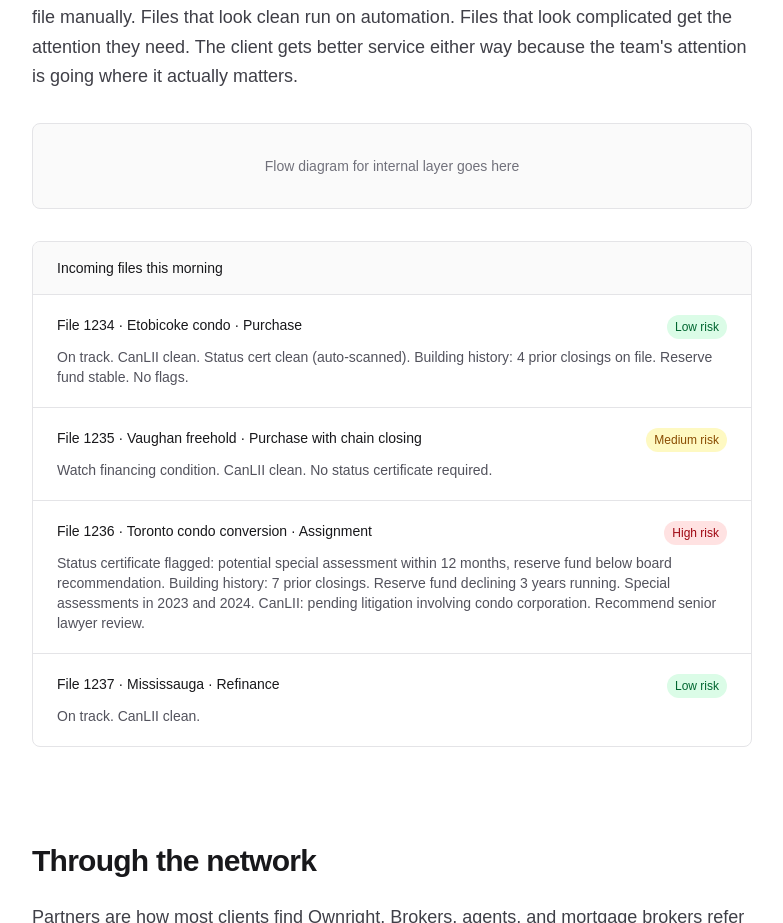
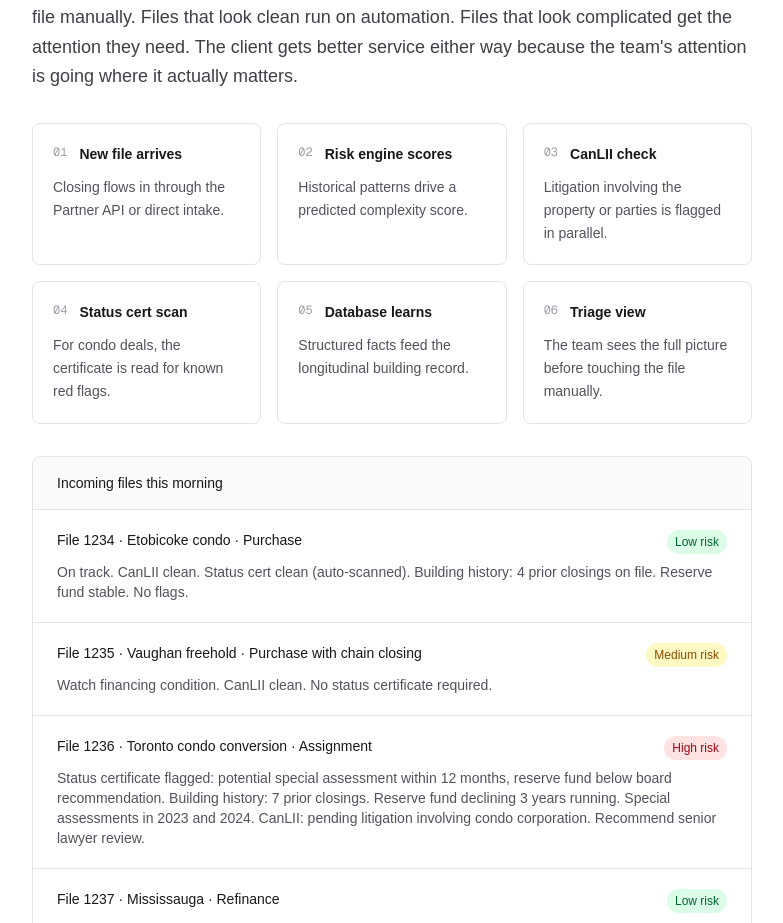
Before and after one commit to bfntosi/ownright-app, a Next.js app: page /notes in a window 1280 px wide. Shown: the part 1683-2606 px from the top of the page, without its empty margins (248-1031 px from the left). Built offline with nearby package versions, Linux system fonts and the light colour scheme.

Commit message:
Add internal flow cards for section 2

```diff
--- a/src/app/notes/page.tsx
+++ b/src/app/notes/page.tsx
@@ -1,4 +1,5 @@
 import SystemMap from "@/components/SystemMap";
+import InternalFlow from "@/components/InternalFlow";
 
 export const metadata = {
   title: "Notes",
@@ -50,10 +51,10 @@ export default function NotesPage() {
     Every new closing that lands at Ownright today gets the same starting point. The team reads the file, makes a judgment on complexity, and routes it through the process. That works at current scale. It does not work at ten times the scale. The same data that powers the dashboard can score new files the moment they arrive. A risk engine reads historical patterns. A CanLII check runs in parallel to flag any litigation involving the property, building, or parties. For condo deals, an AI scan reads the status certificate for known red flags like upcoming special assessments, low reserve funds, or board disputes. Every certificate the team reviews also feeds the database, extracting structured facts that build a longitudinal record of each building&apos;s health over time. After enough closings, the database knows which buildings have been declining, which have stable reserves, which have boards in flux. The team sees all of this in the triage view before anyone touches the file manually. Files that look clean run on automation. Files that look complicated get the attention they need. The client gets better service either way because the team&apos;s attention is going where it actually matters.
   </p>
 
-  {/* Flow diagram placeholder */}
-  <div className="mb-8 p-8 border border-zinc-200 dark:border-zinc-800 rounded-lg bg-zinc-50 dark:bg-zinc-900 text-center">
-    <p className="text-sm text-zinc-500 dark:text-zinc-400">Flow diagram for internal layer goes here</p>
-  </div>
+  {/* Internal flow */}
+<div className="mb-8">
+  <InternalFlow />
+</div>
 
   {/* Triage mockup card */}
   <div className="rounded-lg border border-zinc-200 dark:border-zinc-800 bg-white dark:bg-zinc-900 overflow-hidden">
--- /dev/null
+++ b/src/components/InternalFlow.tsx
@@ -0,0 +1,61 @@
+"use client";
+
+const steps = [
+  {
+    number: "01",
+    title: "New file arrives",
+    description: "Closing flows in through the Partner API or direct intake.",
+  },
+  {
+    number: "02",
+    title: "Risk engine scores",
+    description: "Historical patterns drive a predicted complexity score.",
+  },
+  {
+    number: "03",
+    title: "CanLII check",
+    description: "Litigation involving the property or parties is flagged in parallel.",
+  },
+  {
+    number: "04",
+    title: "Status cert scan",
+    description: "For condo deals, the certificate is read for known red flags.",
+  },
+  {
+    number: "05",
+    title: "Database learns",
+    description: "Structured facts feed the longitudinal building record.",
+  },
+  {
+    number: "06",
+    title: "Triage view",
+    description: "The team sees the full picture before touching the file manually.",
+  },
+];
+
+export default function InternalFlow() {
+  return (
+    <div className="w-full">
+      <div className="grid grid-cols-1 md:grid-cols-2 lg:grid-cols-3 gap-4">
+        {steps.map((step, i) => (
+          <div
+            key={step.number}
+            className="rounded-lg border border-zinc-200 dark:border-zinc-800 bg-white dark:bg-zinc-900 p-5 hover:border-zinc-400 dark:hover:border-zinc-600 transition-colors"
+          >
+            <div className="flex items-start gap-3 mb-3">
+              <span className="text-xs font-mono text-zinc-400 dark:text-zinc-500">
+                {step.number}
+              </span>
+              <h3 className="text-sm font-semibold text-zinc-900 dark:text-zinc-50">
+                {step.title}
+              </h3>
+            </div>
+            <p className="text-sm text-zinc-600 dark:text-zinc-400 leading-relaxed">
+              {step.description}
+            </p>
+          </div>
+        ))}
+      </div>
+    </div>
+  );
+}
```
